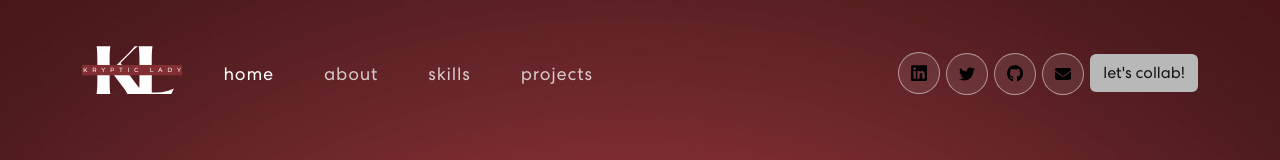
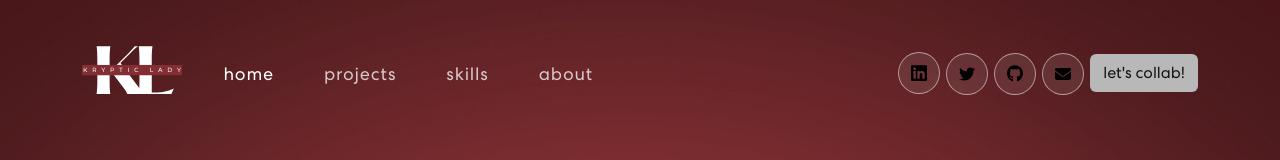
Before and after one commit to aidnii/aidnii-port, a React (Create React App) app: page / in a window 1280 px wide. Shown: the top 160 px of the page. Built offline with nearby package versions, Linux system fonts and the light colour scheme.

Commit message:
swapped the about and projects link on the navbar

```diff
--- a/src/components/NavBar.js
+++ b/src/components/NavBar.js
@@ -40,9 +40,10 @@ export const NavBar = () => {
             <Navbar.Collapse id="basic-navbar-nav">
               <Nav className="me-auto">
                 <Nav.Link href="#home" className={activeLink === 'home' ? 'active navbar-link' : 'navbar-link'} onClick={() => onUpdateActiveLink('home')}>home</Nav.Link>
+                <Nav.Link href="#project" className={activeLink === 'projects' ? 'active navbar-link' : 'navbar-link'} onClick={() => onUpdateActiveLink('projects')}>projects</Nav.Link>
+                <Nav.Link href="#skills" className={activeLink === 'skills' ? 'active navbar-link' : 'navbar-link'} onClick={() => onUpdateActiveLink('skills')}>skills</Nav.Link>
                 <Nav.Link href="#about" className={activeLink === 'about' ? 'active navbar-link' : 'navbar-link'} onClick={() => onUpdateActiveLink('about')}>about</Nav.Link>
-                <Nav.Link href="#skills" className={activeLink === 'skills' ? 'active navbar-link' : 'navbar-link'} onClick={() => onUpdateActiveLink('skills')}>skills</Nav.Link>
-                <Nav.Link href="#project" className={activeLink === 'projects' ? 'active navbar-link' : 'navbar-link'} onClick={() => onUpdateActiveLink('projects')}>projects</Nav.Link>
+
               </Nav>
               <span className="navbar-text">
                 <div className="social-icon">
```
